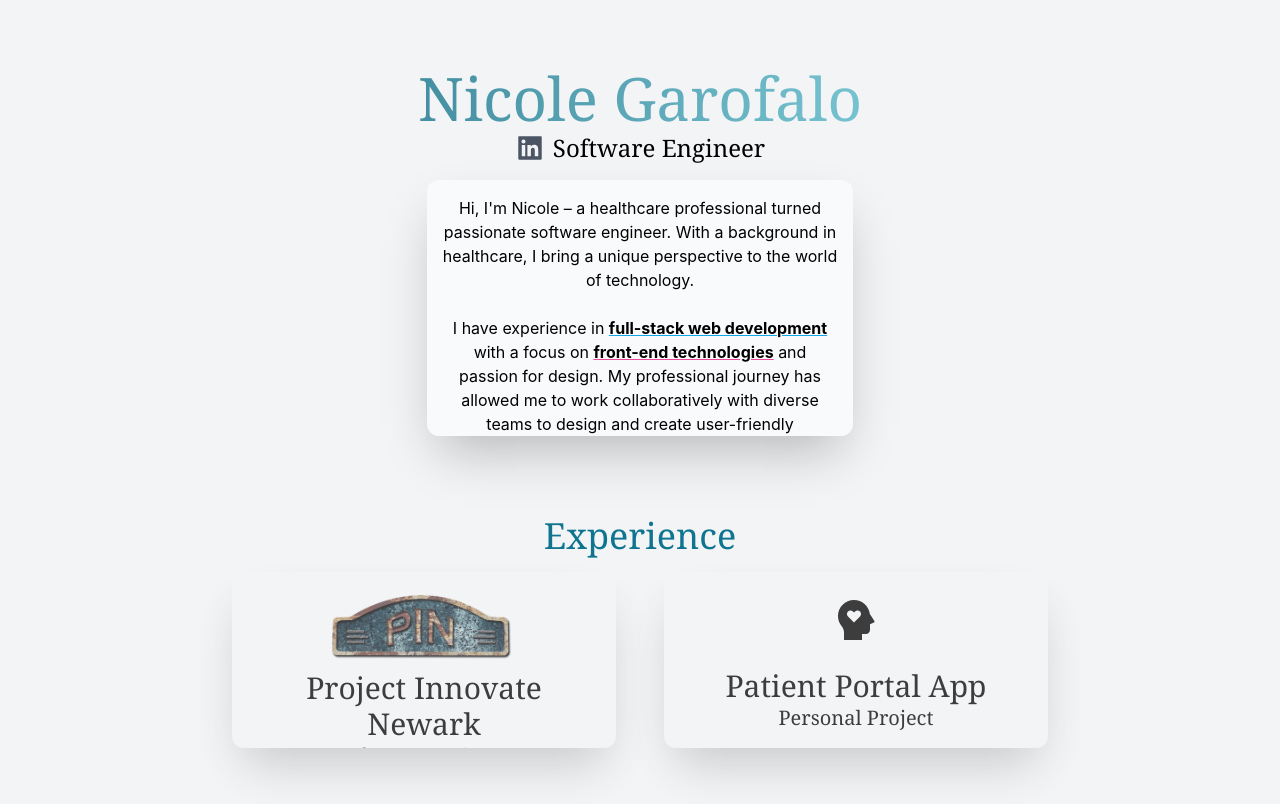
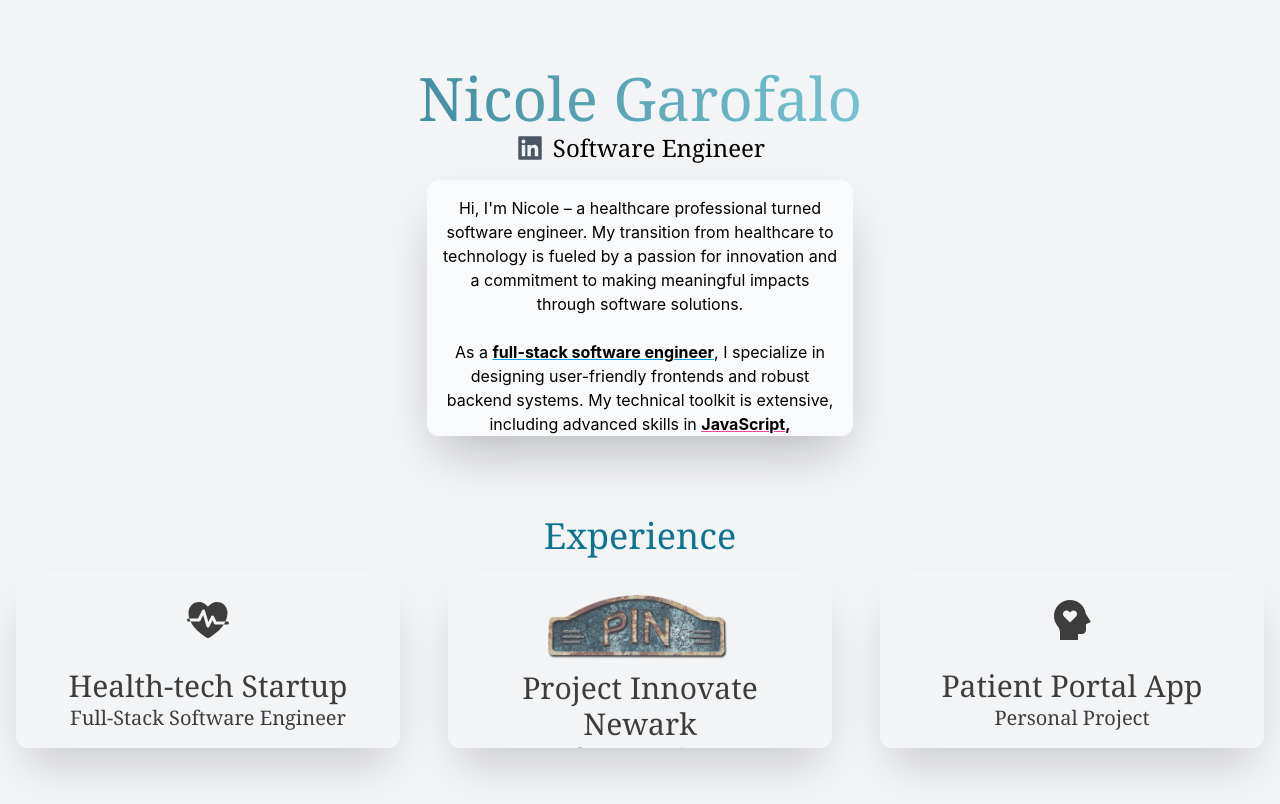
Before and after one commit to nicbrown1121/nicbrown1121.github.io, a React (Create React App) app: page / in a window 1280 px wide. Both pictures are taken after a click on the element "About Me". Built offline with nearby package versions, Linux system fonts and the light colour scheme.

Commit message:
added health-tech position

```diff
--- a/src/About.js
+++ b/src/About.js
@@ -25,31 +25,33 @@
       {isVisible ? (
         <div className="flex flex-col items-center transition-opacity shadow-2xl p-4 rounded-xl md:w-1/2 lg:w-1/3 overflow-scroll h-64 bg-white bg-opacity-50">
           <p>
-            Hi, I'm Nicole – a healthcare professional turned passionate
-            software engineer. With a background in healthcare, I bring a unique
-            perspective to the world of technology.
+            Hi, I'm Nicole – a healthcare professional turned software engineer.
+            My transition from healthcare to technology is fueled by a passion
+            for innovation and a commitment to making meaningful impacts through
+            software solutions.
           </p>
           <br></br>
           <p>
-            I have experience in{" "}
+            As a{" "}
             <strong className="underline decoration-sky-500">
-              full-stack web development
-            </strong>{" "}
-            with a focus on{" "}
+              full-stack software engineer
+            </strong>
+            , I specialize in designing user-friendly frontends and robust
+            backend systems. My technical toolkit is extensive, including
+            advanced skills in{" "}
             <strong className="underline decoration-pink-500">
-              front-end technologies
-            </strong>{" "}
-            and passion for design. My professional journey has allowed me to
-            work collaboratively with diverse teams to design and create
-            user-friendly applications, all the way from conceptualization to
-            deployment!
+              JavaScript, TypeScript, React, Next.js, and Nest.js
+            </strong>
+            . I also have experience working with and designing the database
+            schemas of
+            <strong> SQL </strong>and <strong> NoSQL databases </strong>
           </p>
           <br></br>
           <p>
-            My journey in software engineering is fueled by a love for learning
-            and a commitment to continuous improvement. Each project is an
-            opportunity to explore new technologies, refine my skills, and
-            contribute to innovative solutions.
+            My goal is to continue to work in environments that challenge me to
+            grow. I am always eager to learn new technologies and methodologies
+            that will allow me to contribute more effectively to projects that
+            have a real impact
           </p>
           <br></br>
           <div
@@ -64,7 +66,7 @@
           className="group transition-all duration-300 ease-in-out"
           onClick={handleShow}
         >
-          <span className="font-serif text-xl cursor-pointer hover:bg-inherit bg-white bg-opacity-50 shadow-lg p-3 rounded-2xl hover:shadow-none bg-left-bottom bg-gradient-to-r  from-cyan-800 to-cyan-200 bg-[length:0%_2px] bg-no-repeat group-hover:bg-[length:100%_2px] transition-all duration-500 ease-out">
+          <span className="font-serif text-xl px-4 cursor-pointer hover:bg-inherit bg-cyan-700 text-white shadow-lg p-3 rounded-2xl hover:shadow-none bg-left-bottom bg-gradient-to-r  from-cyan-800 to-cyan-200 bg-[length:0%_2px] bg-no-repeat group-hover:bg-[length:100%_2px] transition-all duration-500 ease-out hover:text-black">
             About Me
           </span>
         </div>
--- a/src/Card.js
+++ b/src/Card.js
@@ -1,10 +1,35 @@
 import React from "react";
 import { RiMentalHealthFill } from "react-icons/ri";
 import { HiCursorClick } from "react-icons/hi";
+import { IoFitness } from "react-icons/io5";
 
 const Card = () => {
   return (
     <>
+      <div className="healthCard shadow-2xl p-2 rounded-xl h-44 w-96 opacity-75 hover:opacity-100 hover:bg-cyan-100 hover:h-96 duration-300 overflow-hidden">
+        <section className="card-section">
+          <div className="justify-center text-center lg:flex gap-10 center md:flex grid place-items-center">
+            <div className="py-4 text-5xl grid place-items-center">
+              <IoFitness className="grid place-items-center" />
+            </div>
+          </div>
+          <h3 className="text-3xl text-center font-serif pt-2">
+            Health-tech Startup
+          </h3>
+          <h2 className="text-xl text-center font-serif pb-2">
+            Full-Stack Software Engineer
+          </h2>
+          <div className="text-md py-4 leading-8 text-gray-800 text-center place-items-center">
+            <p className="font-bold">Technologies:</p>
+            <p>React Native</p>
+            <p>NestJS</p>
+            <p>DynamoDB</p>
+          </div>
+          <div className="text-sm text-center font-serif italic pb-4">
+            *Company currently in stealth
+          </div>
+        </section>
+      </div>
       <div className="PINCard shadow-2xl rounded-xl p-4 h-44 w-96 opacity-75 hover:opacity-100 hover:bg-cyan-100 hover:h-96 duration-300 overflow-hidden">
         <section className="card-section">
           <div className="justify-center text-center lg:flex gap-10 center md:flex grid place-items-center">
```
Also changed, not shown: 1 other file (tests, documents, lock files or other folders).
